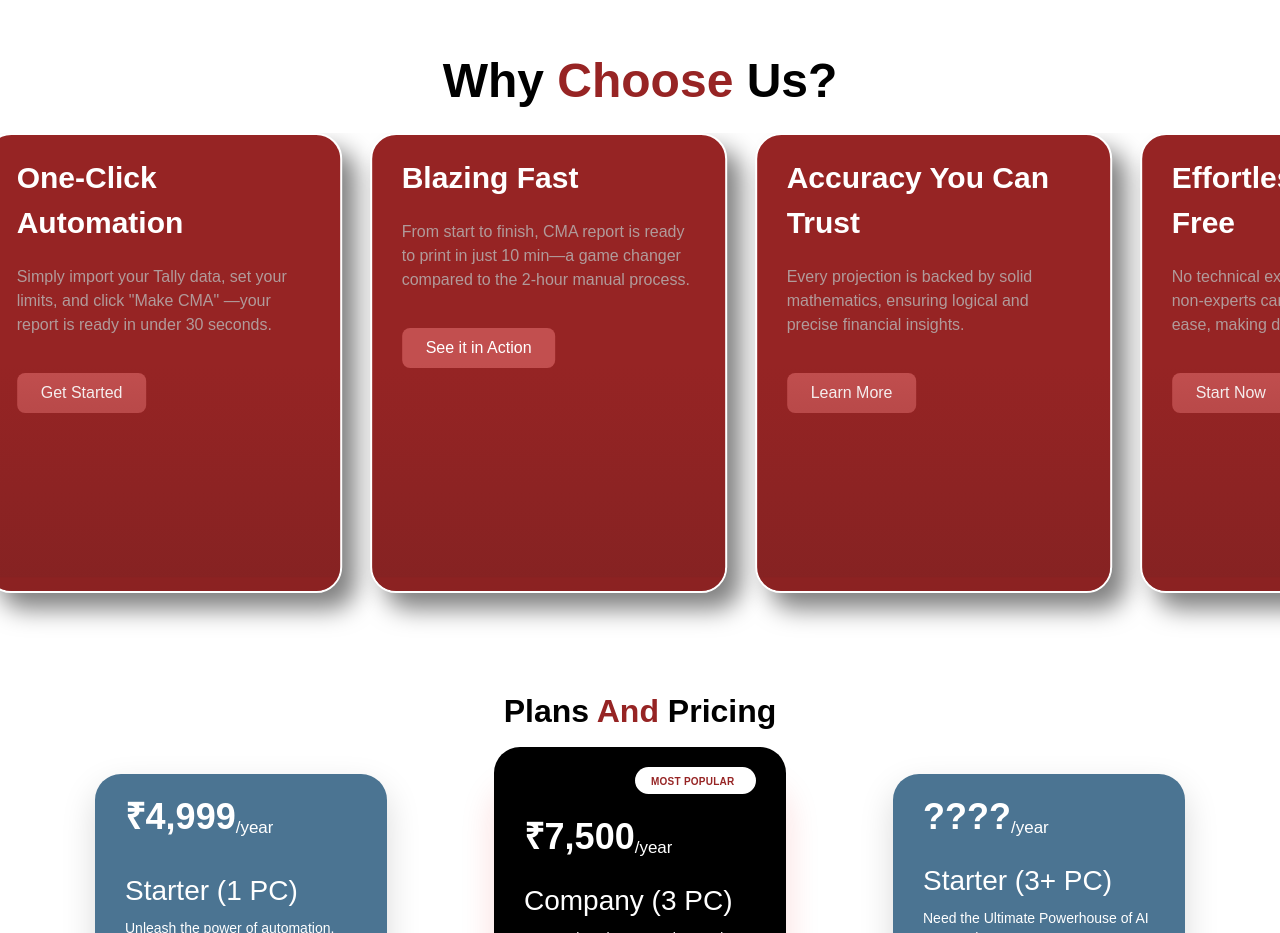
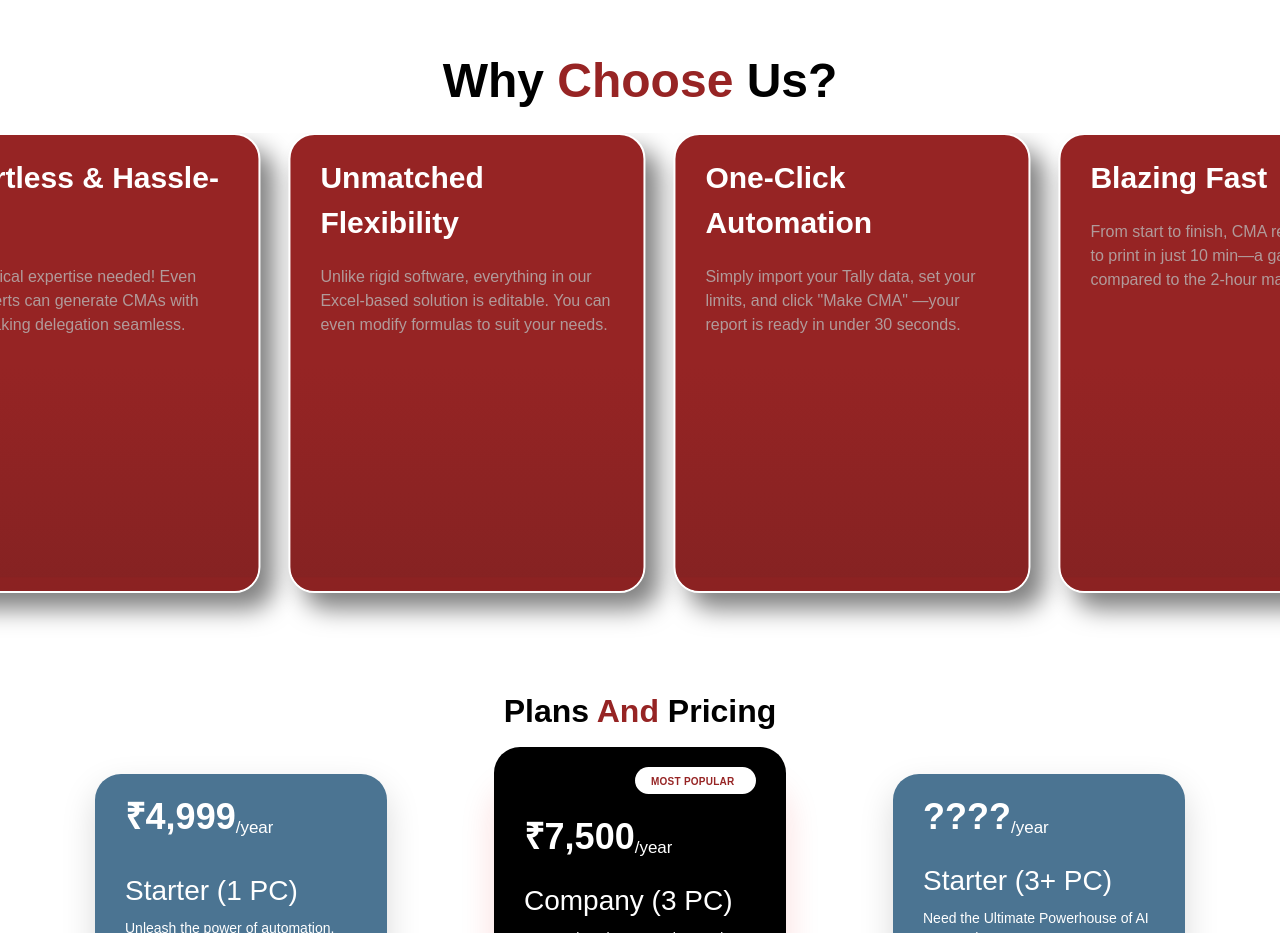
Before and after one commit to shre-2311/QuickCMA, a Next.js app: page / in a window 1280 px wide. Shown: the part 1140-2073 px from the top of the page. Built offline with nearby package versions, Linux system fonts and the light colour scheme; no server answers.

Commit message:
animation 3

```diff
--- a/src/Components/Why.tsx
+++ b/src/Components/Why.tsx
@@ -20,6 +20,96 @@ export default function Why() {
         <div className="h-[510px] w-full flex overflow-x-scroll overflow-y-visible no-scrollbar">
           <div className={`flex gap-7 ${style["slide-track"]}`}>
             {[
+              {
+                title: "Unmatched Flexibility",
+                description:
+                  "Unlike rigid software, everything in our Excel-based solution is editable. You can even modify formulas to suit your needs.",
+                cta: "Explore Features"
+              },
+              {
+                title: "One-Click Automation",
+                description:
+                  'Simply import your Tally data, set your limits, and click "Make CMA" —your report is ready in under 30 seconds.',
+                cta: "Get Started"
+              },
+              {
+                title: "Blazing Fast",
+                description:
+                  "From start to finish, CMA report is ready to print in just 10 min—a game changer compared to the 2-hour manual process.",
+                cta: "See it in Action"
+              },
+              {
+                title: "Accuracy You Can Trust",
+                description:
+                  "Every projection is backed by solid mathematics, ensuring logical and precise financial insights.",
+                cta: "Learn More"
+              },
+              {
+                title: "Effortless & Hassle-Free",
+                description:
+                  "No technical expertise needed! Even non-experts can generate CMAs with ease, making delegation seamless.",
+                cta: "Start Now"
+              },
+              {
+                title: "Unmatched Flexibility",
+                description:
+                  "Unlike rigid software, everything in our Excel-based solution is editable. You can even modify formulas to suit your needs.",
+                cta: "Explore Features"
+              },
+              {
+                title: "One-Click Automation",
+                description:
+                  'Simply import your Tally data, set your limits, and click "Make CMA" —your report is ready in under 30 seconds.',
+                cta: "Get Started"
+              },
+              {
+                title: "Blazing Fast",
+                description:
+                  "From start to finish, CMA report is ready to print in just 10 min—a game changer compared to the 2-hour manual process.",
+                cta: "See it in Action"
+              },
+              {
+                title: "Accuracy You Can Trust",
+                description:
+                  "Every projection is backed by solid mathematics, ensuring logical and precise financial insights.",
+                cta: "Learn More"
+              },
+              {
+                title: "Effortless & Hassle-Free",
+                description:
+                  "No technical expertise needed! Even non-experts can generate CMAs with ease, making delegation seamless.",
+                cta: "Start Now"
+              },
+              {
+                title: "Unmatched Flexibility",
+                description:
+                  "Unlike rigid software, everything in our Excel-based solution is editable. You can even modify formulas to suit your needs.",
+                cta: "Explore Features"
+              },
+              {
+                title: "One-Click Automation",
+                description:
+                  'Simply import your Tally data, set your limits, and click "Make CMA" —your report is ready in under 30 seconds.',
+                cta: "Get Started"
+              },
+              {
+                title: "Blazing Fast",
+                description:
+                  "From start to finish, CMA report is ready to print in just 10 min—a game changer compared to the 2-hour manual process.",
+                cta: "See it in Action"
+              },
+              {
+                title: "Accuracy You Can Trust",
+                description:
+                  "Every projection is backed by solid mathematics, ensuring logical and precise financial insights.",
+                cta: "Learn More"
+              },
+              {
+                title: "Effortless & Hassle-Free",
+                description:
+                  "No technical expertise needed! Even non-experts can generate CMAs with ease, making delegation seamless.",
+                cta: "Start Now"
+              },
               {
                 title: "Unmatched Flexibility",
                 description:
```
Also changed, not shown: src/app/globals.css (line endings or trailing spaces).
